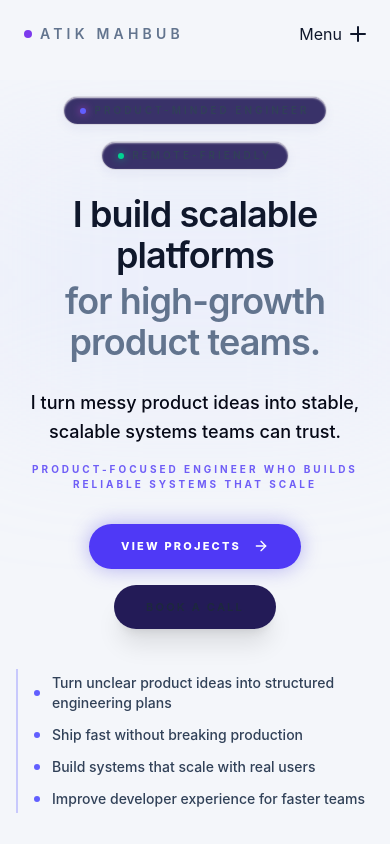
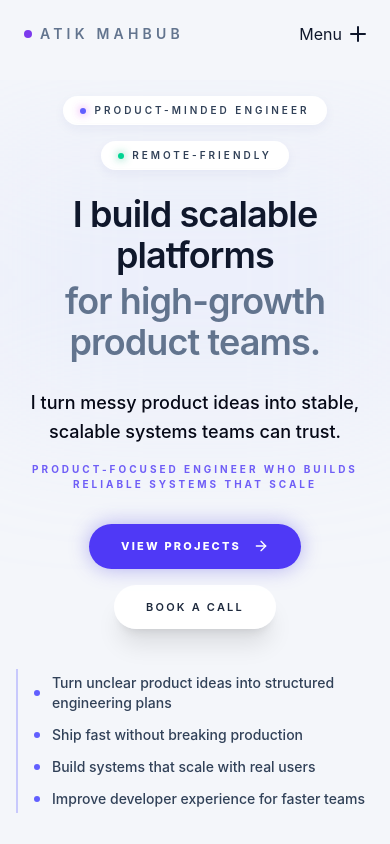
Before and after one commit to atikmahbub/portfolio-2025, a Next.js app: page / in a window 390 px wide. Shown: the top 844 px of the page. Built offline with nearby package versions, Linux system fonts and the light colour scheme; a web font is replaced by a local one.

Commit message:
style: add mobile-card-bg variable and apply solid background to glass panels on mobile

```diff
--- a/src/app/globals.css
+++ b/src/app/globals.css
@@ -133,12 +133,14 @@
 @media (max-width: 768px) {
   :root {
     --glass-bg: rgba(255, 255, 255, 0.75);
+    --mobile-card-bg: rgba(255, 255, 255, 0.96);
     --glass-shadow: 0 4px 12px 0 rgba(31, 38, 135, 0.05);
     --glass-shadow-hover: 0 8px 24px 0 rgba(31, 38, 135, 0.08);
   }
 
   .dark {
     --glass-bg: rgba(25, 16, 79, 0.4);
+    --mobile-card-bg: rgba(25, 16, 78, 0.9);
     --glass-shadow: 0 5px 20px -5px rgba(0, 0, 0, 0.5);
     --glass-shadow-hover: 0 10px 30px -5px rgba(0, 0, 0, 0.6);
   }
@@ -149,8 +151,9 @@
     backdrop-filter: none !important;
     -webkit-backdrop-filter: none !important;
 
-    /* Increase opacity to compensate for lack of blur */
-    background: rgba(25, 16, 79, 0.85) !important;
+    /* Use theme-aware solid background instead of transparency on mobile */
+    background: var(--mobile-card-bg) !important;
+    background-color: var(--mobile-card-bg) !important;
 
     /* Disable will-change and forced GPU layers on mobile to save memory */
     will-change: auto !important;
@@ -166,7 +169,8 @@
   .glass-panel-deep {
     backdrop-filter: none !important;
     -webkit-backdrop-filter: none !important;
-    background: rgba(25, 16, 79, 0.95) !important;
+    background: var(--mobile-card-bg) !important;
+    background-color: var(--mobile-card-bg) !important;
   }
 
   /* Disable expensive hover-only decorations on mobile */
```
